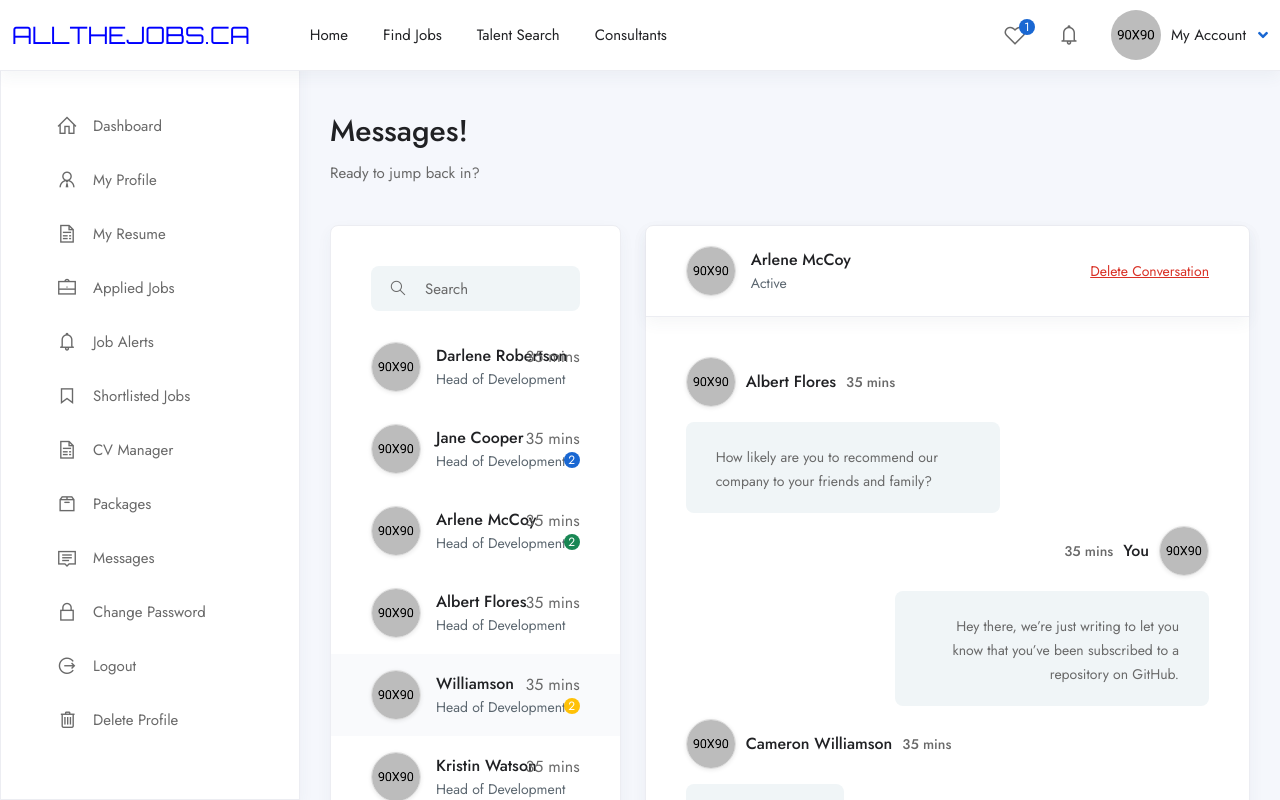
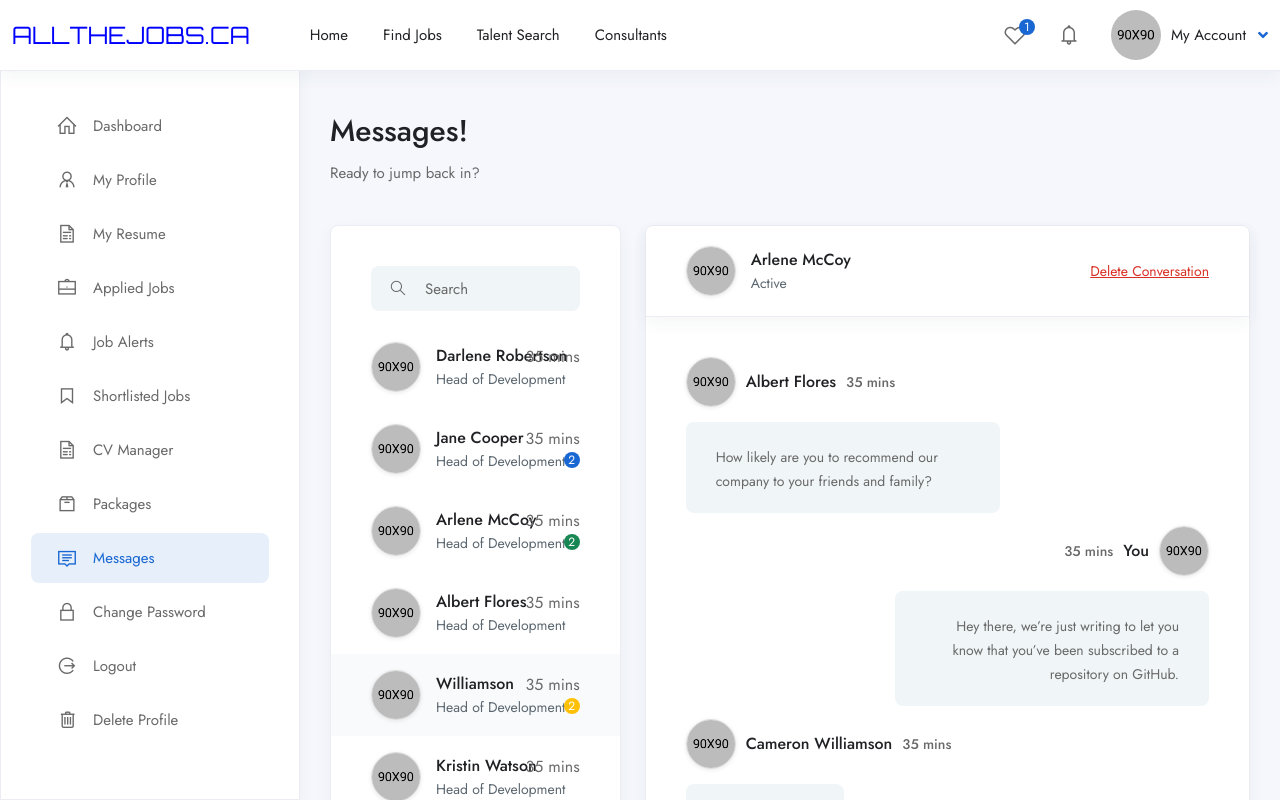
Before and after one commit to golamrabbani93/allthejobs, a Next.js app: page /dashboard/talent/messages in a window 1280 px wide. Shown: the top 800 px of the page. Built offline with nearby package versions, Linux system fonts and the light colour scheme.

Commit message:
dashboard data: chage route path

```diff
--- a/data/candidatesMenuData.js
+++ b/data/candidatesMenuData.js
@@ -1,86 +1,86 @@
 module.exports = [
 	{
 		id: 1,
-    name: "Dashboard",
-    icon: "la-home",
-    routePath: "/candidates-dashboard/dashboard",
-    active: "active",
+		name: 'Dashboard',
+		icon: 'la-home',
+		routePath: '/dashboard/talent/dashboard',
+		active: 'active',
 	},
 	{
 		id: 2,
-    name: "My Profile",
-    icon: "la-user-tie",
-    routePath: "/candidates-dashboard/my-profile",
-    active: "",
+		name: 'My Profile',
+		icon: 'la-user-tie',
+		routePath: '/dashboard/talent/my-profile',
+		active: '',
 	},
 	{
 		id: 3,
-    name: "My Resume",
-    icon: "la la-file-invoice",
-    routePath: "/candidates-dashboard/my-resume",
-    active: "",
+		name: 'My Resume',
+		icon: 'la la-file-invoice',
+		routePath: '/dashboard/talent/my-resume',
+		active: '',
 	},
 	{
 		id: 4,
-    name: "Applied Jobs",
-    icon: "la-briefcase",
-    routePath: "/candidates-dashboard/applied-jobs",
-    active: "",
+		name: 'Applied Jobs',
+		icon: 'la-briefcase',
+		routePath: '/dashboard/talent/applied-jobs',
+		active: '',
 	},
 	{
 		id: 5,
-    name: "Job Alerts",
-    icon: "la la-bell",
-    routePath: "/candidates-dashboard/job-alerts",
-    active: "",
+		name: 'Job Alerts',
+		icon: 'la la-bell',
+		routePath: '/dashboard/talent/job-alerts',
+		active: '',
 	},
 	{
 		id: 6,
-    name: "Shortlisted Jobs",
-    icon: "la-bookmark-o",
-    routePath: "/candidates-dashboard/short-listed-jobs",
-    active: "",
+		name: 'Shortlisted Jobs',
+		icon: 'la-bookmark-o',
+		routePath: '/dashboard/talent/short-listed-jobs',
+		active: '',
 	},
 	{
 		id: 7,
-    name: "CV manager",
-    icon: "la la-file-invoice",
-    routePath: "/candidates-dashboard/cv-manager",
-    active: "",
+		name: 'CV manager',
+		icon: 'la la-file-invoice',
+		routePath: '/dashboard/talent/cv-manager',
+		active: '',
 	},
 	{
 		id: 8,
-    name: "Packages",
-    icon: "la-box",
-    routePath: "/candidates-dashboard/packages",
-    active: "",
+		name: 'Packages',
+		icon: 'la-box',
+		routePath: '/dashboard/talent/packages',
+		active: '',
 	},
 	{
 		id: 9,
-    name: "Messages",
-    icon: "la-comment-o",
-    routePath: "/candidates-dashboard/messages",
-    active: "",
+		name: 'Messages',
+		icon: 'la-comment-o',
+		routePath: '/dashboard/talent/messages',
+		active: '',
 	},
 	{
 		id: 10,
-    name: "Change Password",
-    icon: "la-lock",
-    routePath: "/candidates-dashboard/change-password",
-    active: "",
+		name: 'Change Password',
+		icon: 'la-lock',
+		routePath: '/dashboard/talent/change-password',
+		active: '',
 	},
 	{
 		id: 11,
-    name: "Logout",
-    icon: "la-sign-out",
-    routePath: "/login",
-    active: "",
+		name: 'Logout',
+		icon: 'la-sign-out',
+		routePath: '/login',
+		active: '',
 	},
 	{
 		id: 12,
-    name: "Delete Profile",
-    icon: "la-trash",
-    routePath: "/",
-    active: "",
+		name: 'Delete Profile',
+		icon: 'la-trash',
+		routePath: '/',
+		active: '',
 	},
 ];
```
Also changed, not shown: app/(dashboard-layout)/dashboard/talent/applied-jobs/page.jsx (+10 -10 lines). Lines whose indentation alone changed are shown as unchanged.
